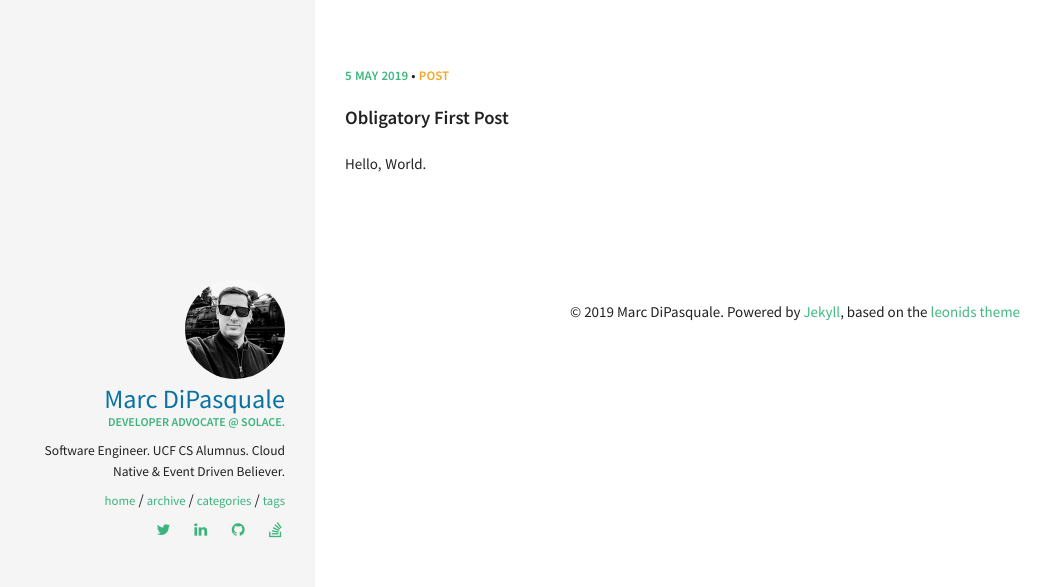
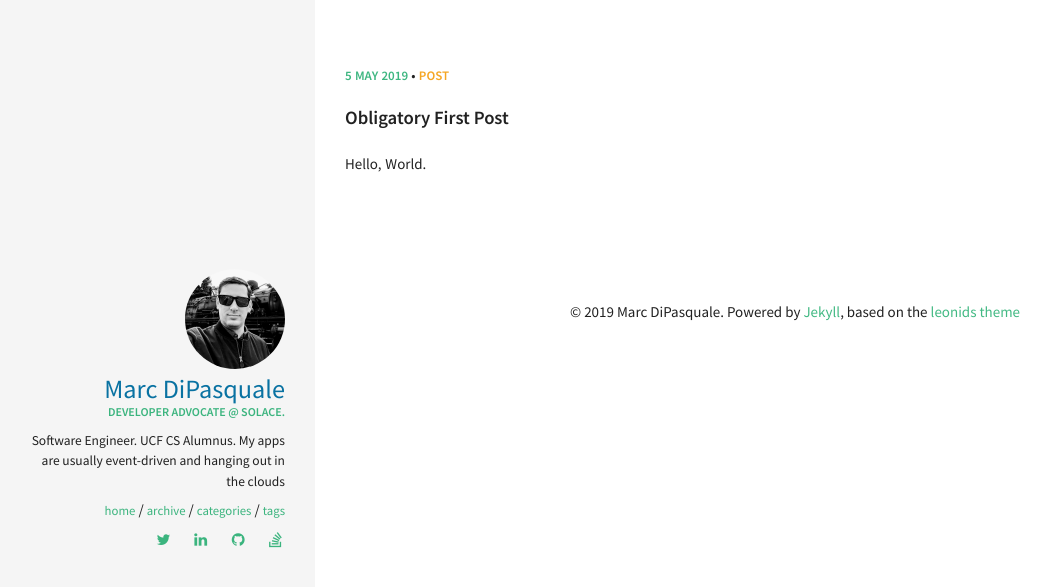
Before and after one commit to Mrc0113/mrc0113.github.io, a Jekyll site: the page built from index.html, in a window 1280 px wide. Shown: the top 587 px of the page, without its empty margins (5-1056 px from the left). Built offline with Jekyll 4.4.1, drawn with Linux system fonts in a browser that asks for light colours.

```diff
--- a/_config.yml
+++ b/_config.yml
@@ -36,14 +36,14 @@ owner:
   name: Marc DiPasquale
   avatar: avatar.jpg
   job: "Developer Advocate @ Solace."
-  bio: "Software Engineer. UCF CS Alumnus. Cloud Native & Event Driven Believer."
+  bio: "Software Engineer. UCF CS Alumnus. My apps are usually event-driven and hanging out in the clouds"
   email:
   disqus-shortname:
   twitter: Mrc0113 #username
   facebook: #username
   google:
     plus: #username
-    analytics:
+    analytics: UA-139902608-1
     verify:
     ad-client:
     ad-slot:
```
